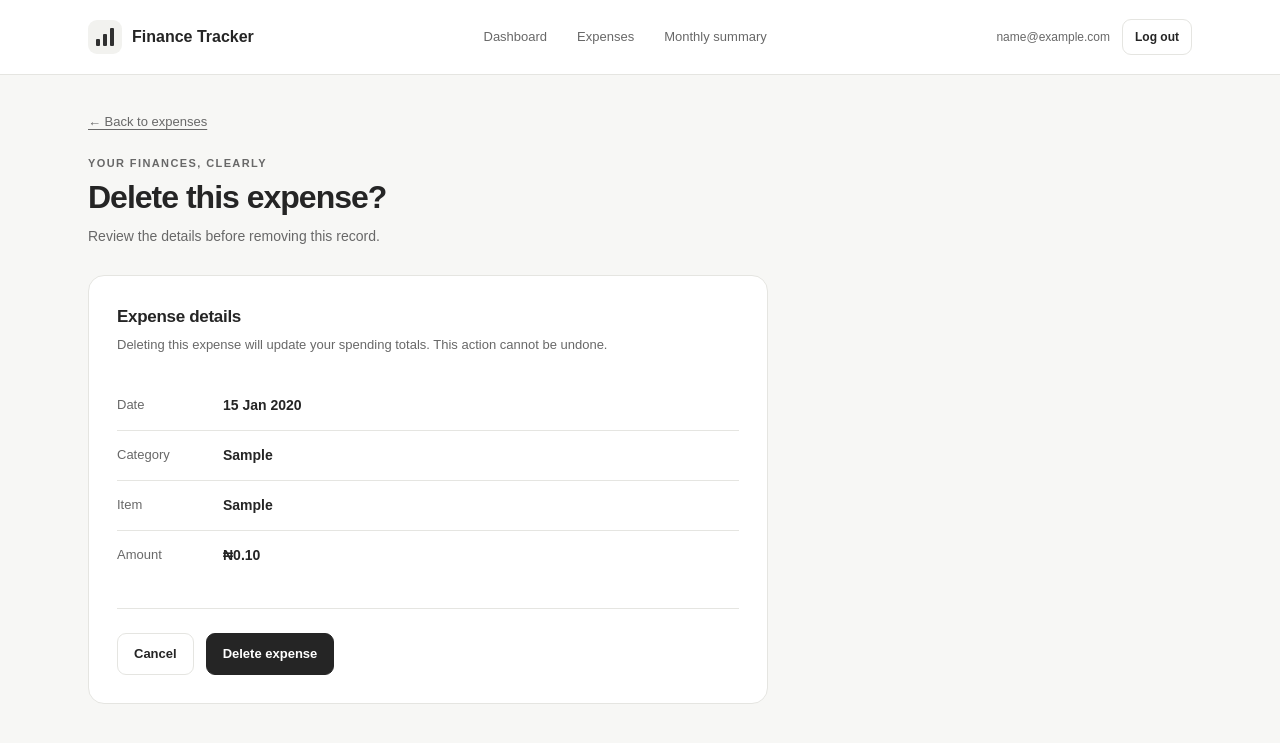
After one commit to Hameed-code47/Finance-tracker, a Flask app: page /expenses/1/delete in a window 1280 px wide. The commit adds this page. Shown: the top 743 px of the page. Run offline with Flask 3, Linux system fonts and the light colour scheme; a user stored in the database is signed in; tables that the repository leaves empty hold one stand-in row (values such as "Sample post"); some libraries are stand-ins or nearby versions.

Commit message:
Add expense deletion with confirmation and ownership tests

```diff
--- a/app.py
+++ b/app.py
@@ -680,7 +680,37 @@ def edit_expense(expense_id):
     flash("Expense updated successfully.", "expense")
     return redirect(url_for("expenses"))
 
+# Confirm and delete an expense belonging to the signed-in user.
 
+@app.route(
+    "/expenses/<int:expense_id>/delete",
+    methods=["GET", "POST"],
+)
+@login_required
+def delete_expense(expense_id):
+    expense = owned_expense_or_404(expense_id)
+
+    if request.method == "GET":
+        return render_template(
+            "delete_expense.html",
+            expense=expense,
+        )
+
+    try:
+        db.session.delete(expense)
+        db.session.commit()
+    except SQLAlchemyError:
+        db.session.rollback()
+        app.logger.exception("Could not delete expense")
+
+        return render_template(
+            "delete_expense.html",
+            expense=expense,
+            error="The expense could not be deleted. Please try again.",
+        ), 500
+
+    flash("Expense deleted successfully.", "expense")
+    return redirect(url_for("expenses"))
 # Dashboard and monthly summary.
 
 @app.route("/", endpoint="home")
--- a/static/css/app.css
+++ b/static/css/app.css
@@ -734,3 +734,32 @@ td.amount {
 .row-actions a:hover {
     background: var(--soft);
 }
+/* Delete confirmation */
+
+.delete-details {
+    margin: 0;
+}
+
+.delete-details > div {
+    display: grid;
+    grid-template-columns: 90px minmax(0, 1fr);
+    gap: 16px;
+    padding: 14px 0;
+    border-bottom: 1px solid var(--border);
+}
+
+.delete-details > div:last-child {
+    border-bottom: 0;
+}
+
+.delete-details dt {
+    color: var(--muted);
+    font-size: 13px;
+}
+
+.delete-details dd {
+    margin: 0;
+    font-weight: 600;
+    overflow-wrap: anywhere;
+    font-variant-numeric: tabular-nums;
+}
--- /dev/null
+++ b/templates/delete_expense.html
@@ -0,0 +1,79 @@
+{% extends "base.html" %}
+
+{% block title %}Delete Expense | Finance Tracker{% endblock %}
+
+{% block content %}
+    <a href="{{ url_for('expenses') }}" class="back-link">
+        ← Back to expenses
+    </a>
+
+    <div class="page-heading">
+        <div>
+            <p class="eyebrow">Your finances, clearly</p>
+            <h1>Delete this expense?</h1>
+            <p class="subtitle">
+                Review the details before removing this record.
+            </p>
+        </div>
+    </div>
+
+    <section class="form-panel" aria-labelledby="details-heading">
+        <h2 id="details-heading">Expense details</h2>
+
+        <p class="panel-description">
+            Deleting this expense will update your spending totals.
+            This action cannot be undone.
+        </p>
+
+        {% if error %}
+            <div class="message" role="alert">
+                <strong>Expense not deleted</strong>
+                <p>{{ error }}</p>
+            </div>
+        {% endif %}
+
+        <dl class="delete-details">
+            <div>
+                <dt>Date</dt>
+                <dd>
+                    <time datetime="{{ expense.date.isoformat() }}">
+                        {{ expense.date.strftime("%d %b %Y") }}
+                    </time>
+                </dd>
+            </div>
+
+            <div>
+                <dt>Category</dt>
+                <dd>{{ expense.category }}</dd>
+            </div>
+
+            <div>
+                <dt>Item</dt>
+                <dd>{{ expense.item }}</dd>
+            </div>
+
+            <div>
+                <dt>Amount</dt>
+                <dd>{{ expense.amount_kobo | naira }}</dd>
+            </div>
+        </dl>
+
+        <form method="POST"
+              action="{{ url_for('delete_expense', expense_id=expense.id) }}">
+            <input type="hidden"
+                   name="csrf_token"
+                   value="{{ csrf_token() }}">
+
+            <div class="form-actions">
+                <a href="{{ url_for('expenses') }}"
+                   class="button button-secondary">
+                    Cancel
+                </a>
+
+                <button type="submit" class="button">
+                    Delete expense
+                </button>
+            </div>
+        </form>
+    </section>
+{% endblock %}
```
Also changed, not shown: templates/expenses.html (+10 -6 lines), tests/test_web.py (+178 -0 lines).
